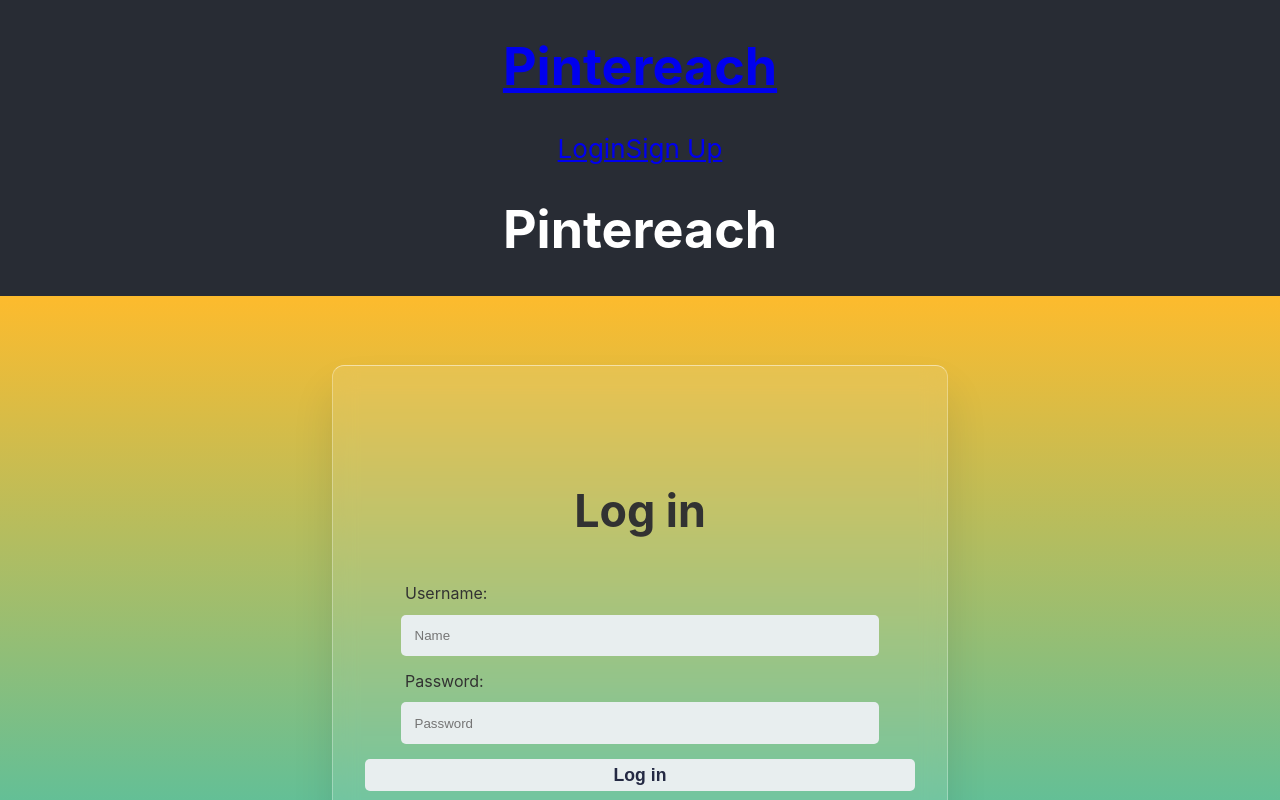
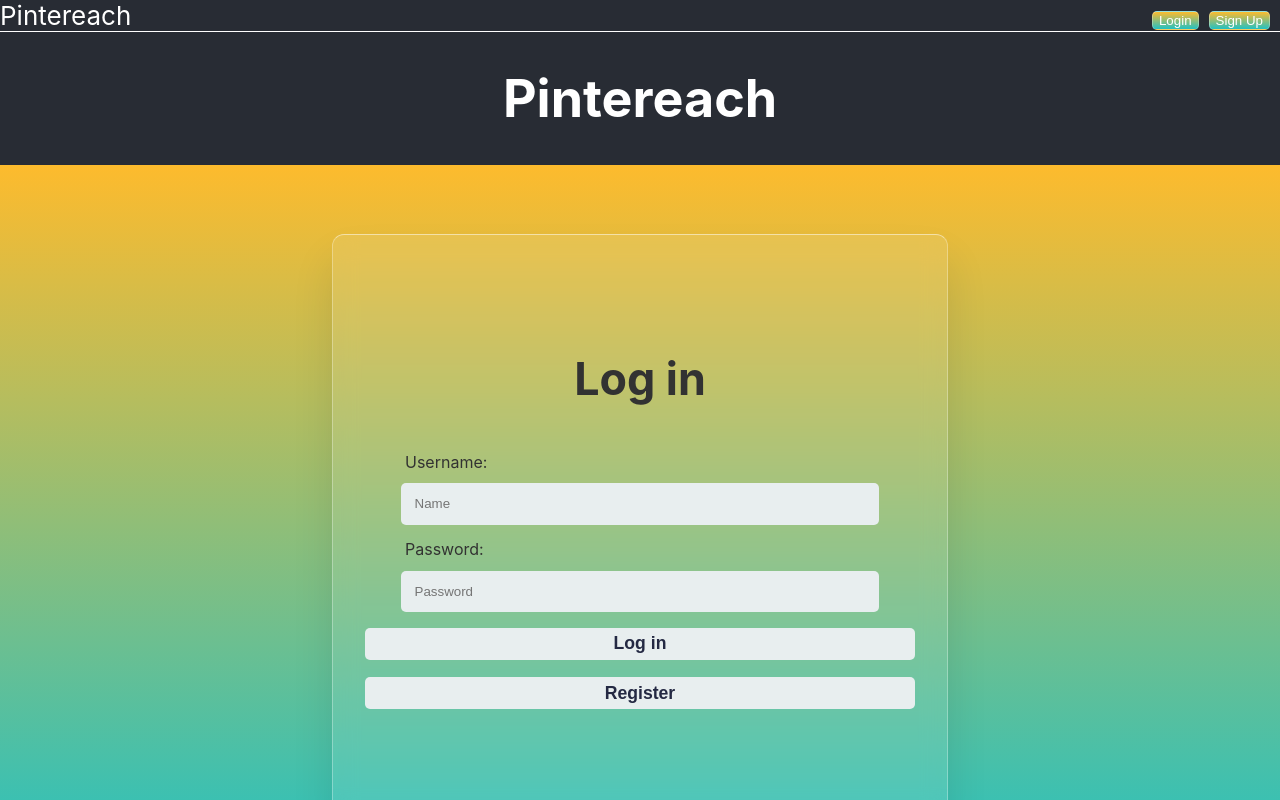
Before and after one commit to ft-pintereach-06/front-end, a React (Create React App) app in the folder pintereach/: page / in a window 1280 px wide. Shown: the top 800 px of the page. Built offline with nearby package versions, Linux system fonts and the light colour scheme.

Commit message:
Working on styling the nav bar. Finally figured out the gradient!

```diff
--- a/pintereach/src/components/NavBar.js
+++ b/pintereach/src/components/NavBar.js
@@ -1,12 +1,51 @@
 import React from 'react'
 import { Link } from 'react-router-dom'
+// import { StyledNavBarCard } from '../styled-components/StyledNavBar';
+import styled from 'styled-components'
+
+const NavContainer = styled.div`
+    text-align: center;
+    width: 100%;
+`
+const StyledNavBar = styled.nav`
+    display: flex;
+    align-items: center;
+    justify-content: space-between;
+    border-bottom: 1px solid white;
+`
+
+const StyledTitle = styled(Link)`
+    color: white;
+    text-decoration: none;
+`
+
+const StyledLinks = styled(Link)`
+    margin-right: 10px;
+`
+const StyledButton = styled.button`
+    background: linear-gradient(0deg, rgba(34,193,195,1) 0%, rgba(253,187,45,1) 100%);
+    border-top: 1px solid rgba(255,255,255,0.5);
+    border-left: 1px solid rgba(255,255,255,0.3);
+    border-right: 1px solid rgba(255,255,255,0.3);
+    border-bottom: 1px solid rgba(255,255,255,0.2);
+    border-radius: 5px;
+    color: white;
+
+    &:hover {
+        background: linear-gradient(0deg, rgba(1,195,193,34) 0%, rgba(1,45,187,253) 100%);
+    }
+`
 
 export default function NavBar() {
     return (
-        <div>
-            <Link to='/home'><h1>Pintereach</h1></Link>
-            <Link to='/'>Login</Link>
-            <Link to='/signup'>Sign Up</Link>
-        </div>
+        <NavContainer>
+            <StyledNavBar>
+                <StyledTitle to='/home'>Pintereach</StyledTitle>
+              <div>
+                <StyledLinks to='/'><StyledButton>Login</StyledButton></StyledLinks>
+                <StyledLinks to='/signup'><StyledButton>Sign Up</StyledButton></StyledLinks>
+              </div>
+            </StyledNavBar>
+        </NavContainer>
     )
 }
--- /dev/null
+++ b/pintereach/src/styled-components/StyledNavBar.js
@@ -0,0 +1,12 @@
+import React from 'react'
+import styled from 'styled-components'
+
+const StyledNavBar = styled.nav`
+    display: flex;
+    justify-content: space-between;
+    align-items: center;
+    border-bottom: 1px solid white;
+`
+export const StyledNavBarCard = ({children}) => {
+    return <StyledNavBar>{children}</StyledNavBar>;
+};
```
